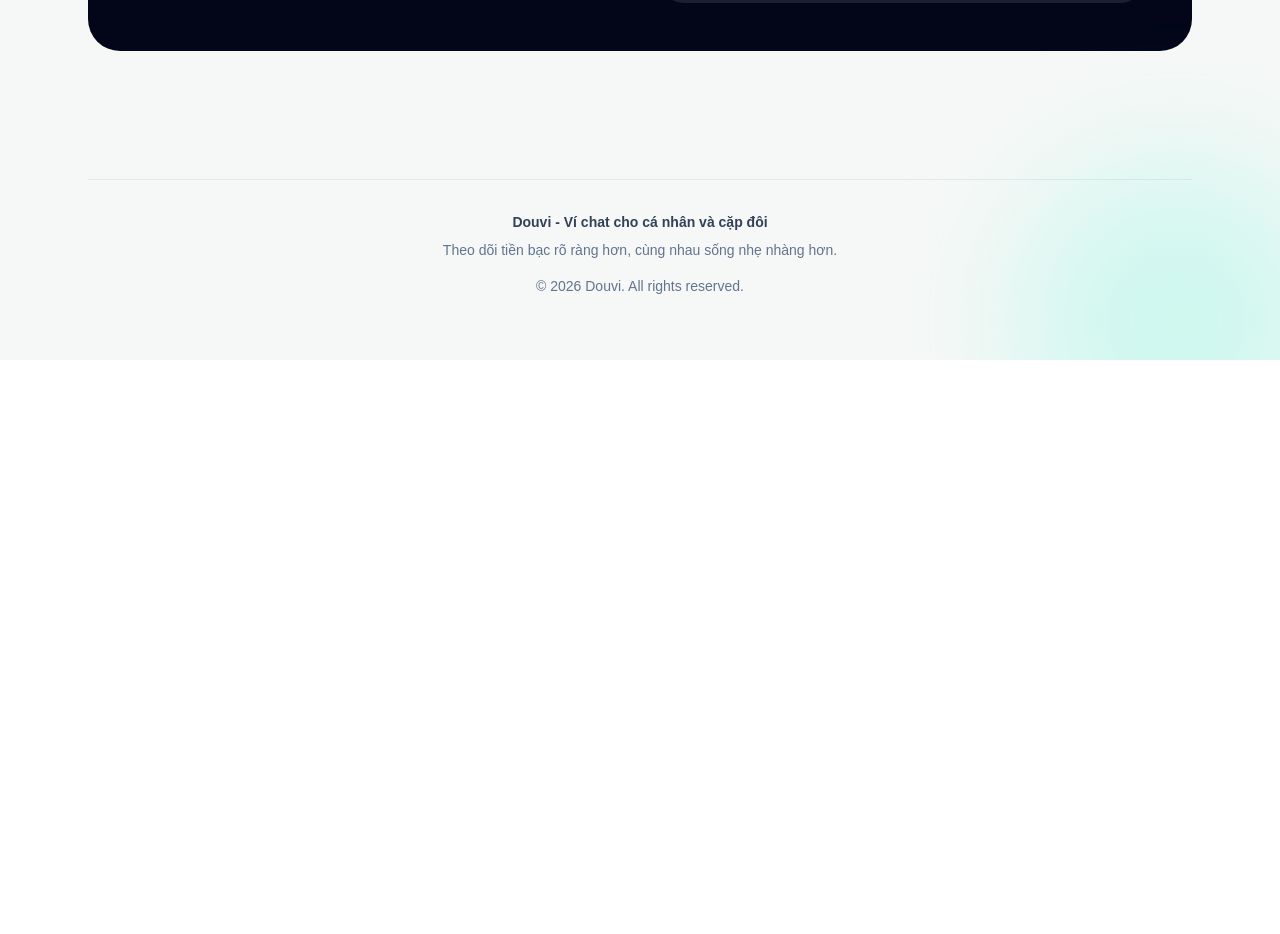
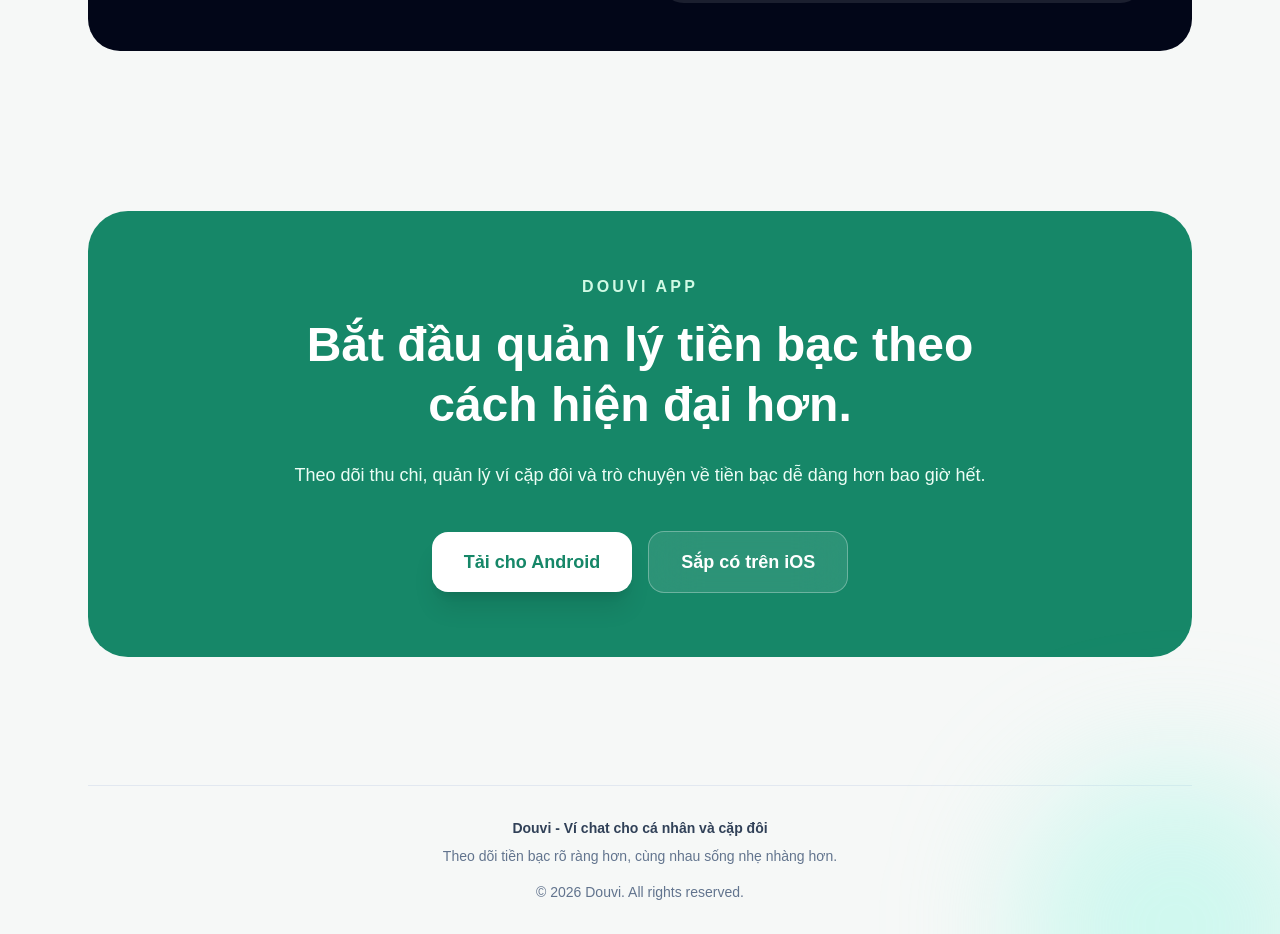
Before and after one commit to douvi-net/douvi-web, a Next.js app: page / in a window 1280 px wide. Shown: the part 1707-2641 px from the top of the page. Before the commit the page ends 2067 px from the top, so only its background shows below. Built offline with nearby package versions, Linux system fonts and the light colour scheme.

Commit message:
Add CTA download section

```diff
--- a/src/app/page.tsx
+++ b/src/app/page.tsx
@@ -176,6 +176,33 @@
     </div>
   </div>
 </section>
+<section className="py-20">
+  <div className="overflow-hidden rounded-[2.5rem] bg-[#168768] p-10 text-white md:p-16">
+    <div className="mx-auto max-w-3xl text-center">
+      <p className="font-semibold uppercase tracking-[0.2em] text-emerald-100">
+        Douvi App
+      </p>
+
+      <h2 className="mt-4 text-4xl font-bold leading-tight md:text-5xl">
+        Bắt đầu quản lý tiền bạc theo cách hiện đại hơn.
+      </h2>
+
+      <p className="mt-6 text-lg leading-8 text-emerald-50">
+        Theo dõi thu chi, quản lý ví cặp đôi và trò chuyện về tiền bạc dễ dàng hơn bao giờ hết.
+      </p>
+
+      <div className="mt-10 flex flex-col items-center justify-center gap-4 sm:flex-row">
+        <button className="rounded-2xl bg-white px-8 py-4 text-lg font-bold text-[#168768] shadow-xl hover:bg-slate-100">
+          Tải cho Android
+        </button>
+
+        <button className="rounded-2xl border border-white/30 bg-white/10 px-8 py-4 text-lg font-bold text-white backdrop-blur-xl hover:bg-white/20">
+          Sắp có trên iOS
+        </button>
+      </div>
+    </div>
+  </div>
+</section>
         <footer className="mt-12 border-t border-slate-200 py-8 text-center text-sm text-slate-500">
   <p className="font-semibold text-slate-700">
     Douvi - Ví chat cho cá nhân và cặp đôi
```
